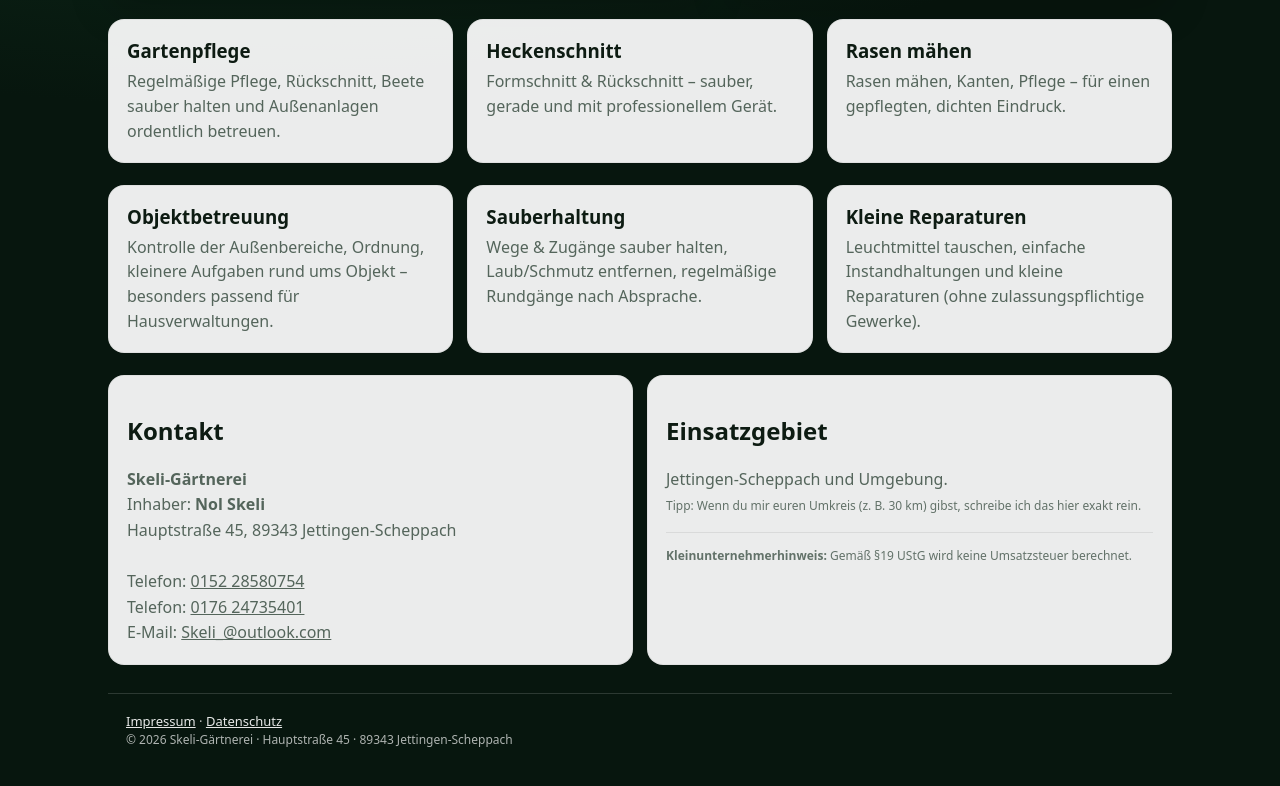
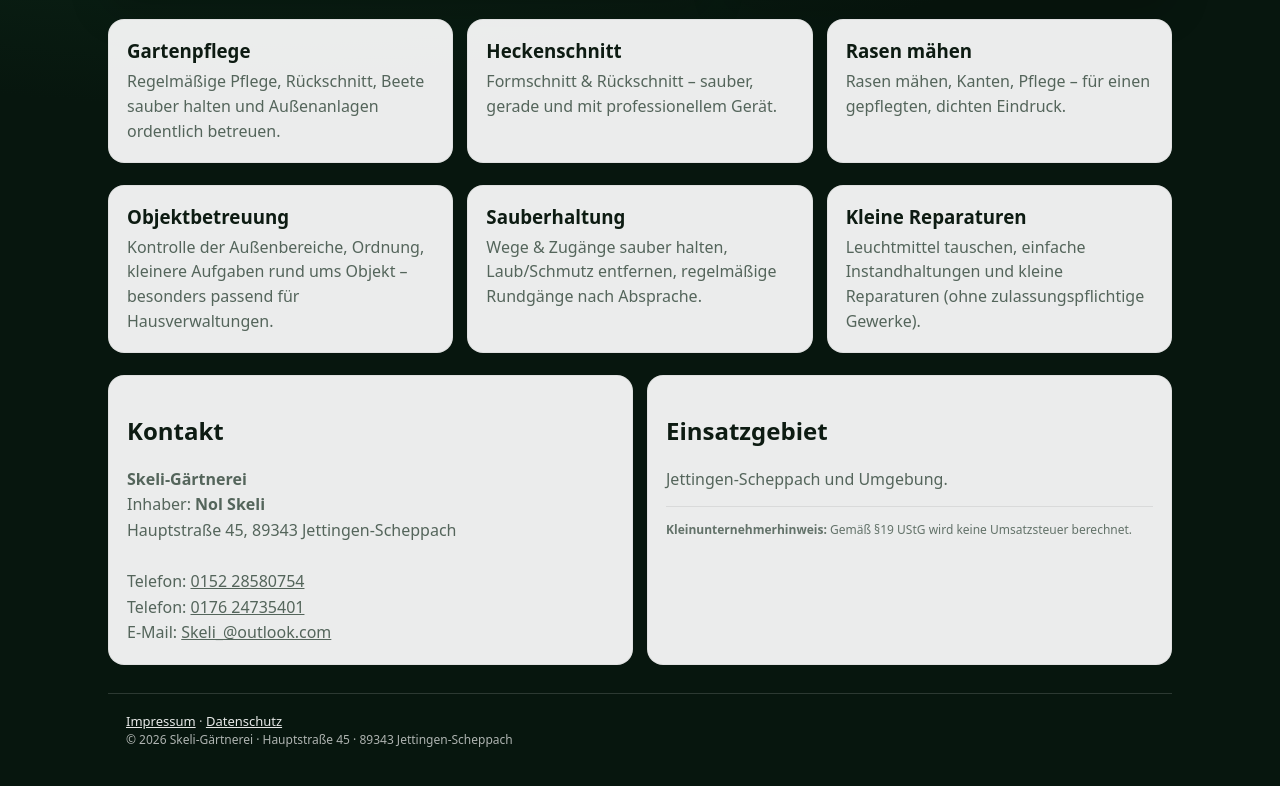
Before and after one commit to Skeli1/skeli-gaertnerei, a plain HTML site: page index.html in a window 1280 px wide. Shown: the part 492-1278 px from the top of the page. Drawn offline with Linux system fonts and the light colour scheme.

Commit message:
Update index.html

```diff
--- a/index.html
+++ b/index.html
@@ -274,7 +274,6 @@
       <h2>Einsatzgebiet</h2>
       <p style="margin:0;color:var(--muted);line-height:1.6">
         Jettingen-Scheppach und Umgebung.<br>
-        <span class="small">Tipp: Wenn du mir euren Umkreis (z. B. 30 km) gibst, schreibe ich das hier exakt rein.</span>
       </p>
       <div class="hr"></div>
       <p class="small" style="margin:0;color:var(--muted);line-height:1.55">
```
